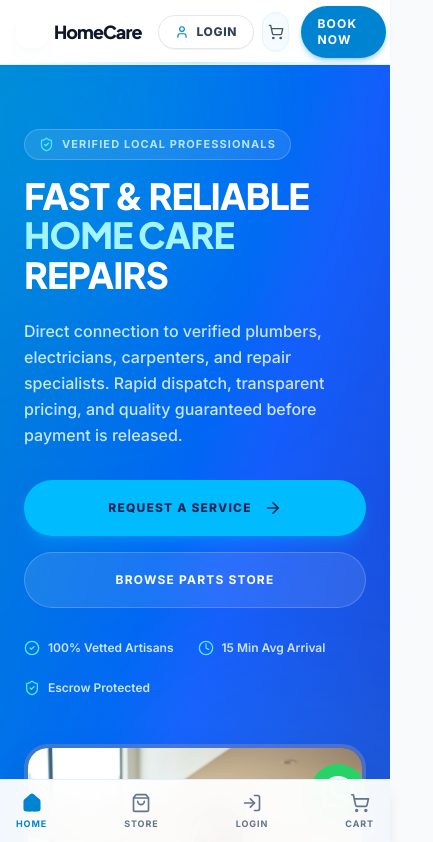
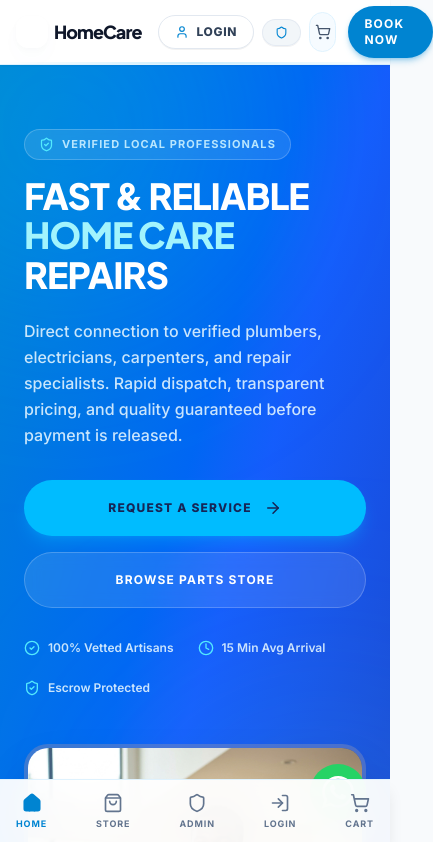
Before and after one commit to DevzekiFaith/carepay, a Next.js app: page / in a window 390 px wide. Shown: the top 842 px of the page, 433 px wide, since content can reach past the window. Built offline with nearby package versions, Linux system fonts and the light colour scheme; no server answers.

Commit message:
feat: configure live Flutterwave credentials and expose accessible Admin button on top nav & mobile nav

```diff
--- a/app/components/MobileBottomNav.tsx
+++ b/app/components/MobileBottomNav.tsx
@@ -2,7 +2,7 @@
 
 import Link from "next/link";
 import { usePathname } from "next/navigation";
-import { Home, LayoutDashboard, Wallet, LogOut, ShoppingBag, ShoppingCart, LogIn } from "lucide-react";
+import { Home, LayoutDashboard, Wallet, LogOut, ShoppingBag, ShoppingCart, LogIn, Shield } from "lucide-react";
 import { createClient } from "@/lib/supabase/client";
 import { useEffect, useState } from "react";
 import type { User, Session, AuthChangeEvent } from "@supabase/supabase-js";
@@ -81,6 +81,7 @@ export default function MobileBottomNav() {
   const navItems = [
     { label: "Home", href: "/", icon: Home },
     { label: "Store", href: "/store", icon: ShoppingBag },
+    { label: "Admin", href: "/admin", icon: Shield },
   ];
 
   // Add logged-in or guest items
--- a/app/components/Nav.tsx
+++ b/app/components/Nav.tsx
@@ -149,6 +149,16 @@ export default function Nav() {
             <span>Store</span>
           </Link>
 
+          {/* Admin Portal Button */}
+          <Link
+            href="/admin"
+            className="flex items-center gap-1.5 rounded-full px-3 py-1.5 text-[11px] font-extrabold uppercase tracking-wider text-slate-700 hover:text-sky-700 bg-slate-100/90 hover:bg-sky-50 border border-slate-200/80 transition-all shadow-2xs"
+            title="Admin Dashboard"
+          >
+            <Shield size={13} className="text-sky-600" />
+            <span className="hidden sm:inline">Admin</span>
+          </Link>
+
           {/* Cart Icon */}
           <button
             onClick={() => setIsCartOpen(true)}
```
